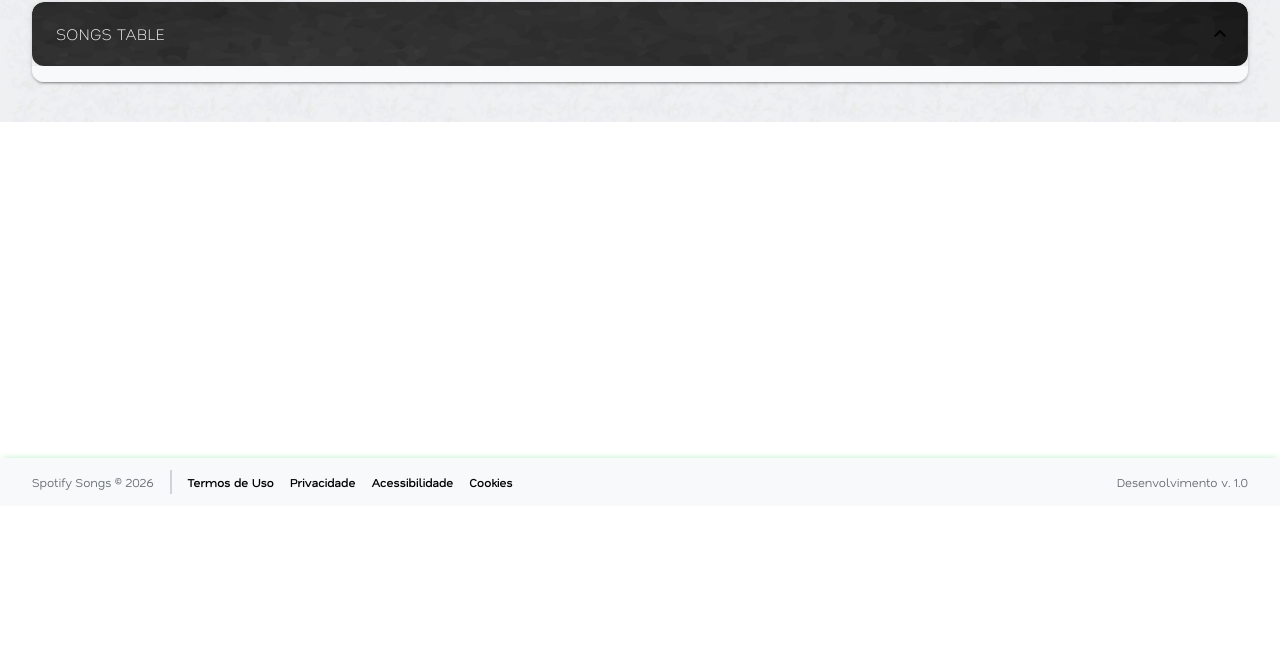
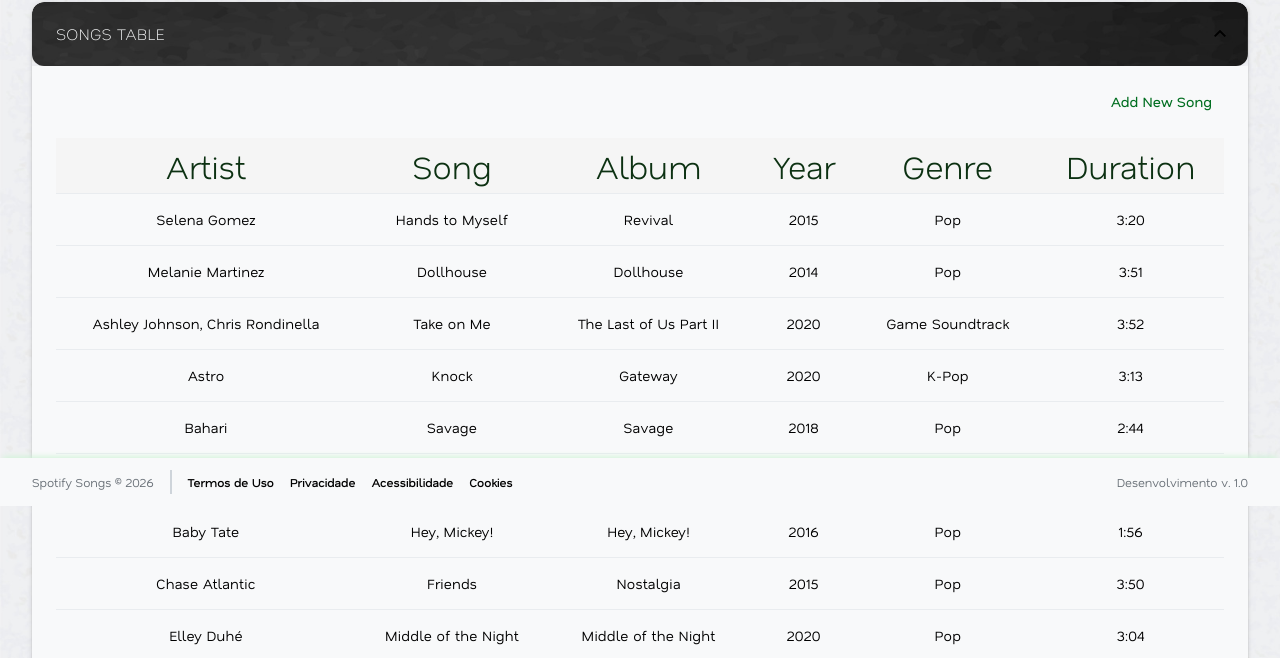
Before and after one commit to suenoctisay/Project-SpotifySongs, an Angular app: page /songs in a window 1280 px wide. Shown: the part 294-952 px from the top of the page. Before the commit the page ends 800 px from the top, so only its background shows below. Built offline with nearby package versions, Linux system fonts and the light colour scheme.

Commit message:
style: criação e estiização do componente songs-table

```diff
--- a/src/app/pages/songs/components/home/home.html
+++ b/src/app/pages/songs/components/home/home.html
@@ -26,6 +26,7 @@
             Songs Table
           </mat-panel-title>
         </mat-expansion-panel-header>
+        <app-songs-table></app-songs-table>
       </mat-expansion-panel>
     </mat-accordion>
   </div>
--- a/src/app/pages/songs/components/home/home.ts
+++ b/src/app/pages/songs/components/home/home.ts
@@ -6,11 +6,10 @@ import { FooterComponent } from '../../../../core/main-layout/footer/footer';
 import { BreadcrumbComponent } from '../../../../core/main-layout/breadcrumb/breadcrumb';
 
 // angular material components
-import { MatAccordion, MatExpansionModule } from '@angular/material/expansion';
-import { MatFormFieldModule } from '@angular/material/form-field';
-import { MatInputModule } from '@angular/material/input';
+import { MatExpansionModule } from '@angular/material/expansion';
 import { provideNativeDateAdapter } from '@angular/material/core';
 import { SongsFiltersComponent } from "../songs-filters/songs-filters";
+import { SongsTableComponent } from '../songs-table/songs-table';
 
 
 @Component({
@@ -24,6 +23,7 @@ import { SongsFiltersComponent } from "../songs-filters/songs-filters";
     BreadcrumbComponent,
 
     SongsFiltersComponent,
+    SongsTableComponent,
 
     MatExpansionModule
   ],
--- /dev/null
+++ b/src/app/pages/songs/components/songs-table/songs-table.html
@@ -0,0 +1,51 @@
+<div class="songs-table">
+
+  <div class="songs-table_button">
+    <button matButton (click)="addNewSong()">
+      Add New Song
+    </button>
+  </div>
+
+
+  <table mat-table [dataSource]="dataSource" class="songs-table_table">
+
+    <!-- Artist -->
+    <ng-container matColumnDef="artist">
+      <th class="songs-table_table_header" mat-header-cell *matHeaderCellDef> Artist </th>
+      <td mat-cell class="songs-table_table_body" *matCellDef="let element"> {{element.artist}} </td>
+    </ng-container>
+
+    <!-- Song -->
+    <ng-container matColumnDef="song">
+      <th mat-header-cell class="songs-table_table_header" *matHeaderCellDef> Song </th>
+      <td mat-cell class="songs-table_table_body" *matCellDef="let element"> {{element.song}} </td>
+    </ng-container>
+
+    <!-- Album -->
+    <ng-container matColumnDef="album">
+      <th mat-header-cell class="songs-table_table_header" *matHeaderCellDef> Album </th>
+      <td mat-cell class="songs-table_table_body" *matCellDef="let element"> {{element.album}} </td>
+    </ng-container>
+
+    <!-- Year -->
+    <ng-container matColumnDef="year">
+      <th mat-header-cell class="songs-table_table_header" *matHeaderCellDef> Year </th>
+      <td mat-cell class="songs-table_table_body" *matCellDef="let element"> {{element.year}} </td>
+    </ng-container>
+
+    <!-- Genre -->
+    <ng-container matColumnDef="genre">
+      <th mat-header-cell class="songs-table_table_header" *matHeaderCellDef> Genre </th>
+      <td mat-cell class="songs-table_table_body" *matCellDef="let element"> {{element.genre}} </td>
+    </ng-container>
+
+    <!-- Duration -->
+    <ng-container matColumnDef="duration">
+      <th mat-header-cell class="songs-table_table_header" *matHeaderCellDef> Duration </th>
+      <td mat-cell class="songs-table_table_body" *matCellDef="let element"> {{element.duration}} </td>
+    </ng-container>
+
+    <tr mat-header-row *matHeaderRowDef="displayedColumns"></tr>
+    <tr mat-row *matRowDef="let row; columns: displayedColumns;"></tr>
+  </table>
+</div>
--- /dev/null
+++ b/src/app/pages/songs/components/songs-table/songs-table.scss
@@ -0,0 +1,25 @@
+:host{
+  .songs-table{
+    &_button{
+      margin: 16px 0;
+      display: flex;
+      justify-content: flex-end;
+    }
+    &_table{
+      &_header{
+        background-color: var(--gray-material);
+        border-bottom: 1px solid var(--neutral-3);
+        vertical-align: middle;
+        text-align: center;
+        font-weight: var(--light);
+        font-size: var(--large);
+        color: var(--green-dark);
+      }
+      &_body{
+        text-align: center;
+        vertical-align: middle;
+        border-bottom: 1px solid var(--neutral-3);
+      }
+    }
+  }
+}
--- /dev/null
+++ b/src/app/pages/songs/components/songs-table/songs-table.ts
@@ -0,0 +1,130 @@
+import { Component } from '@angular/core';
+
+// angular material imports
+import {MatTableModule} from '@angular/material/table';
+
+// app imports
+import { SongsTable } from '../../interface/songs-table.interface';
+import { MatButtonModule } from '@angular/material/button';
+
+// data source for the table
+const Songs_Data: SongsTable[] = [
+  {
+    artist: 'Selena Gomez',
+    song: 'Hands to Myself',
+    album: 'Revival',
+    year: 2015,
+    genre: 'Pop',
+    duration: '3:20',
+  },
+  {
+    artist: 'Melanie Martinez',
+    song: 'Dollhouse',
+    album: 'Dollhouse',
+    year: 2014,
+    genre: 'Pop',
+    duration: '3:51',
+  },
+  {
+    artist: 'Ashley Johnson, Chris Rondinella',
+    song: 'Take on Me',
+    album: 'The Last of Us Part II',
+    year: 2020,
+    genre: 'Game Soundtrack',
+    duration: '3:52',
+  },
+  {
+    artist: 'Astro',
+    song: 'Knock',
+    album: 'Gateway',
+    year: 2020,
+    genre: 'K-Pop',
+    duration: '3:13',
+  },
+  {
+    artist: 'Bahari',
+    song: 'Savage',
+    album: 'Savage',
+    year: 2018,
+    genre: 'Pop',
+    duration: '2:44',
+  },
+  {
+    artist: 'Blackpink',
+    song: 'As If It’s Your Last',
+    album: 'As If It’s Your Last',
+    year: 2017,
+    genre: 'K-Pop',
+    duration: '3:33',
+  },
+  {
+    artist: 'Baby Tate',
+    song: 'Hey, Mickey!',
+    album: 'Hey, Mickey!',
+    year: 2016,
+    genre: 'Pop',
+    duration: '1:56',
+  },
+  {
+    artist: 'Chase Atlantic',
+    song: 'Friends',
+    album: 'Nostalgia',
+    year: 2015,
+    genre: 'Pop',
+    duration: '3:50',
+  },
+  {
+    artist: 'Elley Duhé',
+    song: 'Middle of the Night',
+    album: 'Middle of the Night',
+    year: 2020,
+    genre: 'Pop',
+    duration: '3:04',
+  },
+  {
+    artist: 'Lorde',
+    song: 'Royals',
+    album: 'Pure Heroine',
+    year: 2013,
+    genre: 'Pop',
+    duration: '3:10',
+  },
+  {
+    artist: 'Olivia Rodrigo',
+    song: 'favorite crime',
+    album: 'sour',
+    year: 2021,
+    genre: 'Pop',
+    duration: '2:32',
+  },
+];
+
+
+@Component({
+  selector: 'app-songs-table',
+  templateUrl: './songs-table.html',
+  styleUrl: './songs-table.scss',
+  imports: [
+    MatTableModule,
+    MatButtonModule
+  ],
+})
+
+export class SongsTableComponent {
+
+  displayedColumns: string[] = [
+    'artist',
+    'song',
+    'album',
+    'year',
+    'genre',
+    'duration',
+  ];
+
+  dataSource = Songs_Data;
+
+  addNewSong(): void {
+    console.log('Add New Song button clicked');
+  }
+
+}
```
Also changed, not shown: src/app/pages/songs/interface/songs-table.interface.ts (added, +8 -0 lines), 1 other file (tests, documents, lock files or other folders).
